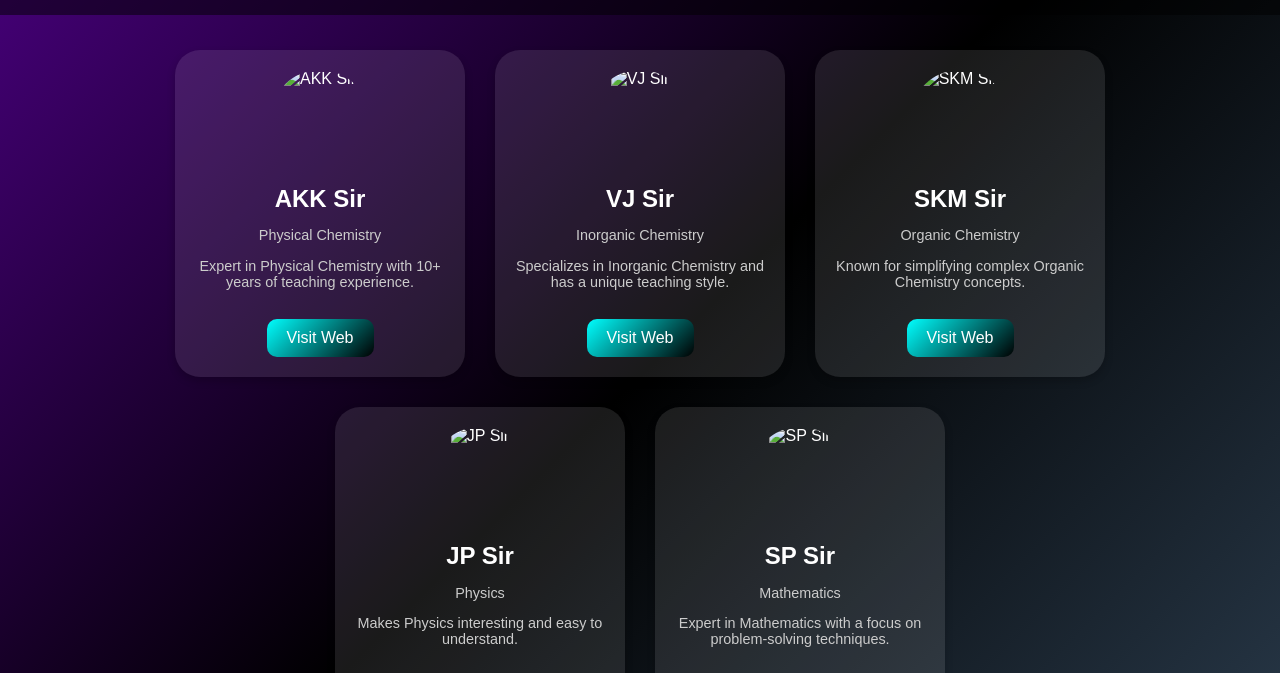
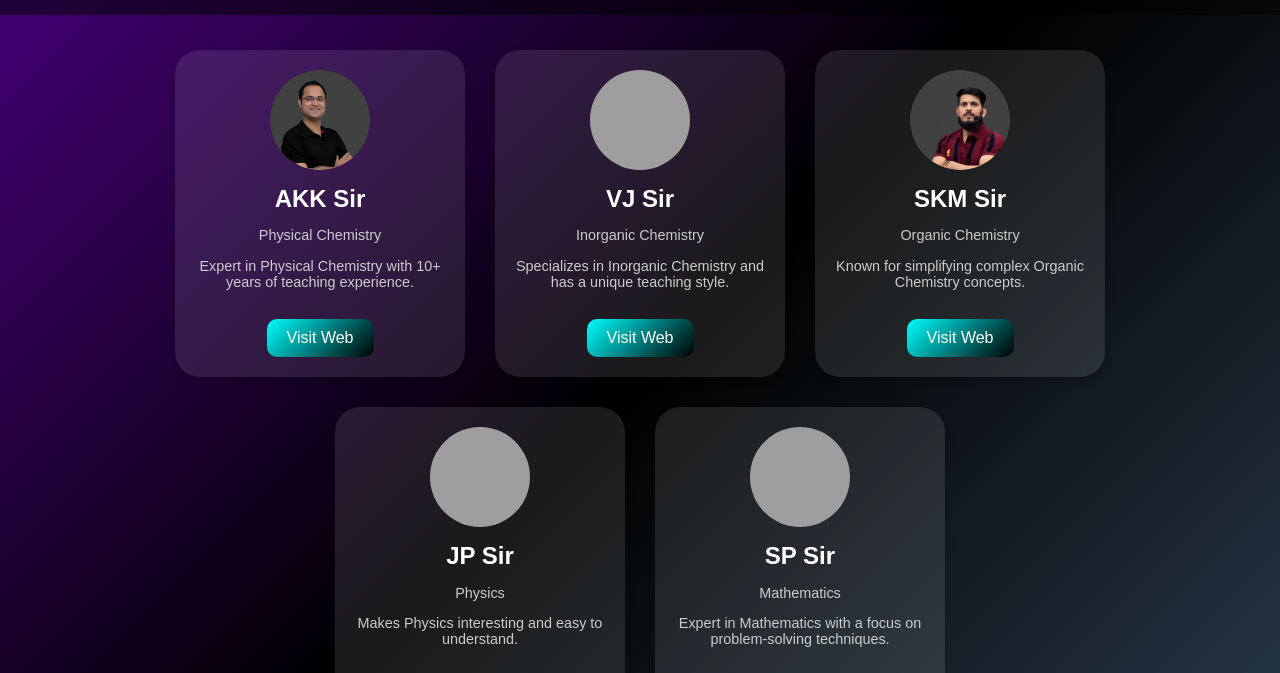
Before and after one commit to wedonkid/iitschool, a plain HTML site: page index.html in a window 1280 px wide. Shown: the part 126-799 px from the top of the page. Drawn offline with Linux system fonts and the light colour scheme; the site is published under a folder, as on GitHub Pages, so addresses that start at the root find nothing.

Commit message:
Update index.html

```diff
--- a/index.html
+++ b/index.html
@@ -21,7 +21,7 @@
       <!-- AKK Sir -->
       <div class="teacher-card" id="akk-sir">
         <div class="circle-photo">
-  <img src="/akksir.png" alt="AKK Sir">
+  <img src="akksir.png" alt="AKK Sir">
 </div>
         <h3>AKK Sir</h3>
         <p>Physical Chemistry</p>
@@ -32,7 +32,7 @@
       <!-- VJ Sir -->
       <div class="teacher-card" id="vj-sir">
         <div class="circle-photo">
-  <img src="/vjsir.png" alt="VJ Sir">
+  <img src="vjsir.png" alt="VJ Sir">
 </div>
         <h3>VJ Sir</h3>
         <p>Inorganic Chemistry</p>
@@ -43,7 +43,7 @@
       <!-- SKM Sir -->
       <div class="teacher-card" id="skm-sir">
       <div class="circle-photo">
-  <img src="/skmsir.png" alt="SKM Sir">
+  <img src="skmsir.png" alt="SKM Sir">
 </div>
         <h3>SKM Sir</h3>
         <p>Organic Chemistry</p>
@@ -54,7 +54,7 @@
       <!-- JP Sir -->
       <div class="teacher-card" id="jp-sir">
       <div class="circle-photo">
-  <img src="/jpsir.png" alt="JP Sir">
+  <img src="jpsir.png" alt="JP Sir">
 </div>
         <h3>JP Sir</h3>
         <p>Physics</p>
@@ -65,7 +65,7 @@
       <!-- SP Sir -->
       <div class="teacher-card" id="sp-sir">
      <div class="circle-photo">
-  <img src="/spsir.png" alt="SP Sir">
+  <img src="spsir.png" alt="SP Sir">
 </div>
         <h3>SP Sir</h3>
         <p>Mathematics</p>
```
